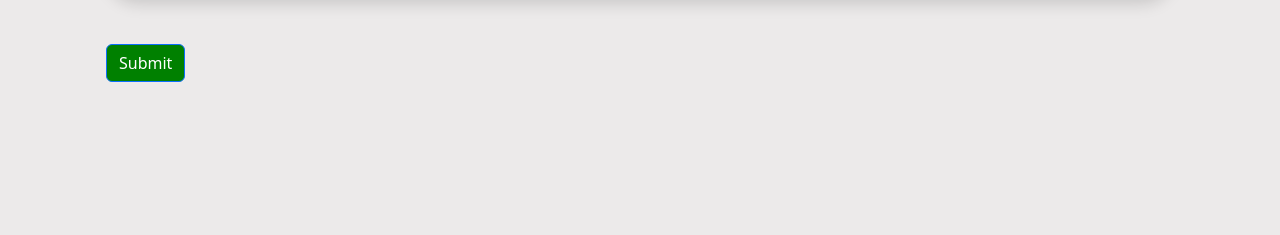
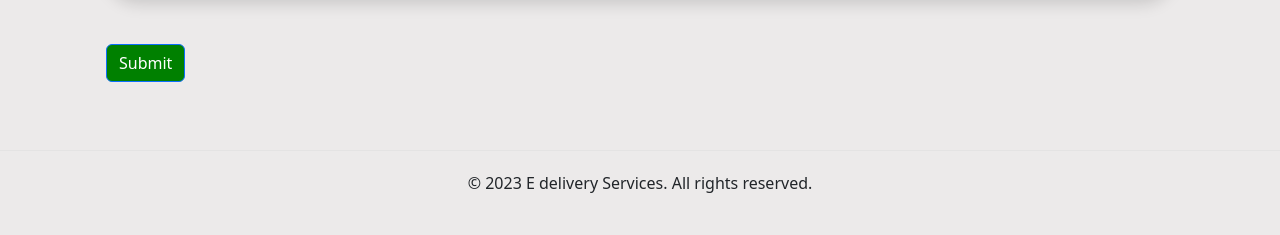
Before and after one commit to YannamYeswanth/COURIER-PARCEL-DELIVERY-DATABASE-MANAGEMENT-SYSTEM, a Django app: template Parcel_delivery/courier_service/templates/place_parcel.html in a window 1280 px wide. Shown: the part 1177-1412 px from the top of the page. Before the commit the page ends 1259 px from the top, so only its background shows below. Run offline with Django 4.2, Linux system fonts and the light colour scheme; the template is opened without the code that fills it, so the values that code supplies are empty.

Commit message:
Update place_parcel.html

```diff
--- a/Parcel_delivery/courier_service/templates/place_parcel.html
+++ b/Parcel_delivery/courier_service/templates/place_parcel.html
@@ -164,6 +164,10 @@
         <button type="submit" class="btn btn-primary m-4" style="background-color: green;">Submit</button>
       </form>
     </div>
+    <footer class="text-center py-4">
+      <hr style="border-top: 1px solid #ccc; margin: 20px 0;">
+      <p>&copy; 2023 E delivery Services. All rights reserved.</p>
+  </footer>
     <script src="https://cdn.jsdelivr.net/npm/bootstrap@5.3.2/dist/js/bootstrap.bundle.min.js" integrity="sha384-C6RzsynM9kWDrMNeT87bh95OGNyZPhcTNXj1NW7RuBCsyN/o0jlpcV8Qyq46cDfL" crossorigin="anonymous"></script>
   </body>
 </html>
```
